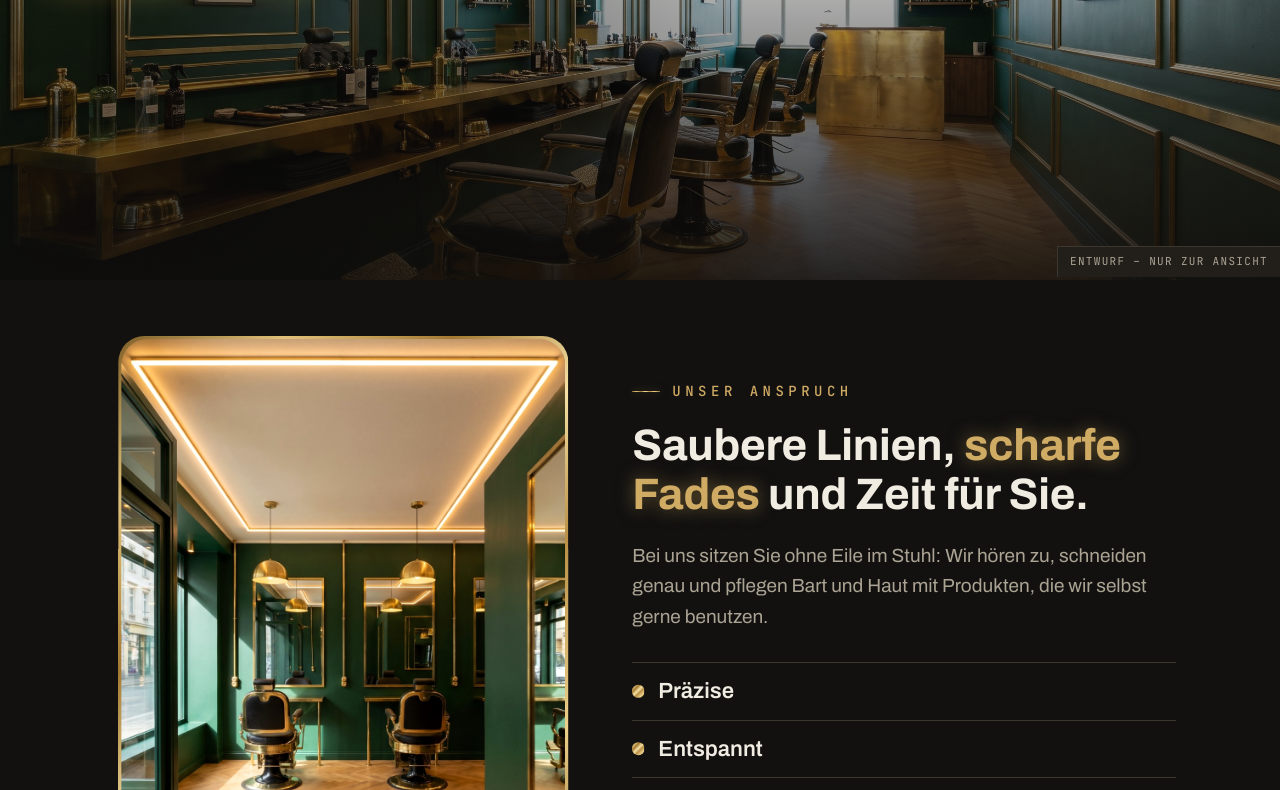
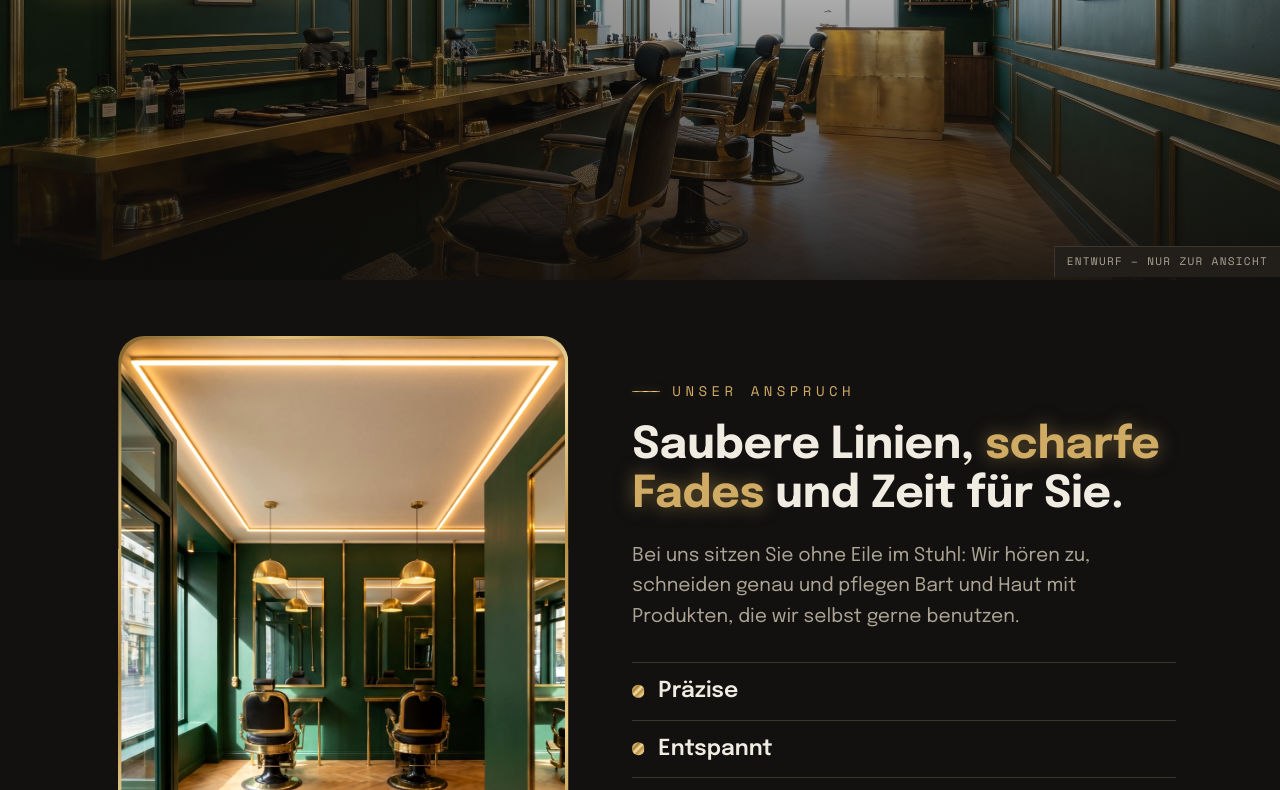
Before and after one commit to julia-mirku/barber-linea9, a plain HTML site: page index.html in a window 1280 px wide. Shown: the part 523-1313 px from the top of the page. Drawn offline with nearby package versions, Linux system fonts and the light colour scheme.

Commit message:
Eigene Schriften, schmale Handys

```diff
--- a/index.html
+++ b/index.html
@@ -35,7 +35,7 @@
 </script>
 <link rel="preconnect" href="https://fonts.googleapis.com">
 <link rel="preconnect" href="https://fonts.gstatic.com" crossorigin>
-<link href="https://fonts.googleapis.com/css2?family=Archivo:ital,wdth,wght@0,62..125,400..800;1,62..125,400..800&family=JetBrains+Mono:wght@400;500&display=swap" rel="stylesheet">
+<link href="https://fonts.googleapis.com/css2?family=Epilogue:ital,wght@0,400..800;1,400..800&family=Space+Mono:wght@400;700&display=swap" rel="stylesheet">
 <style>
 
 :root{
@@ -134,8 +134,8 @@
 
 
 :root{
-  --sans:"Archivo","Helvetica Neue",Arial,sans-serif;
-  --mono:"JetBrains Mono",ui-monospace,"SF Mono",Menlo,Consolas,monospace;
+  --sans:"Epilogue","Helvetica Neue",Arial,sans-serif;
+  --mono:"Space Mono",ui-monospace,"SF Mono",Menlo,Consolas,monospace;
   --pad:20px;
   --hex:circle(50%);
   --cut:14px;
@@ -1032,6 +1032,7 @@ a:focus-visible,button:focus-visible,[role=button]:focus-visible,[tabindex]:focu
 .crop{clip-path:inset(0 round 18px)!important}.crop .cin{clip-path:inset(0 round 15px)!important}
 .lb-f{clip-path:inset(0 round 22px)!important}.lb-f img{clip-path:inset(0 round 19px)!important}
 .tk-f::before{border-radius:12px}
+@media (max-width:359px){.cta .btn{font-size:14px;padding-left:13px;padding-right:13px;gap:6px}.cta .btn svg{width:16px;height:16px}}
 </style>
 </head>
 <body>
```
